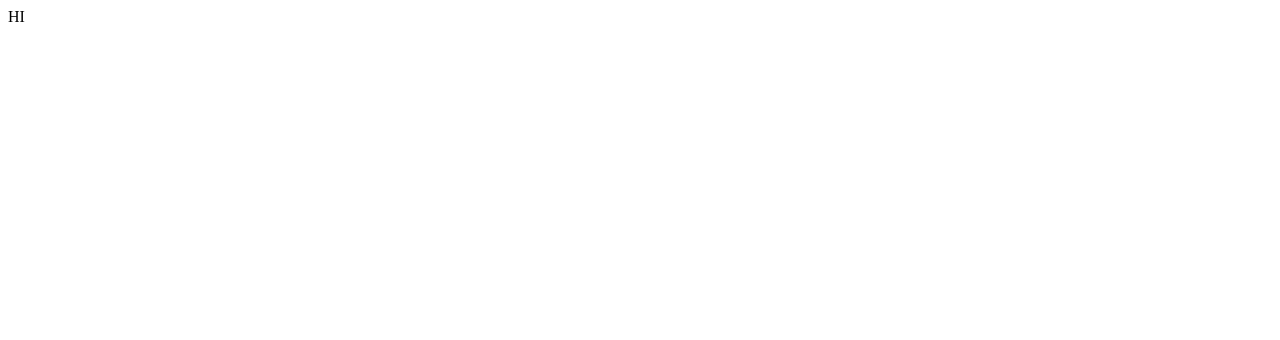
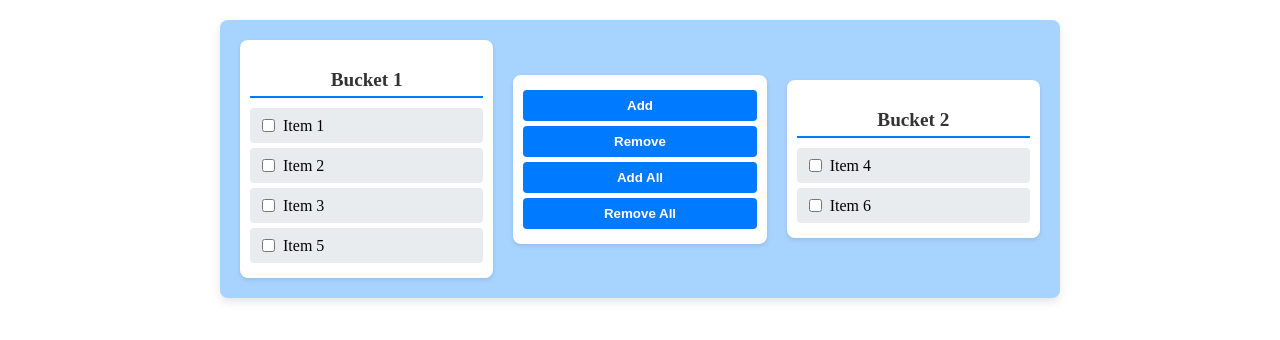
Before and after one commit to MarcusMathuram46/game-reactjs, a React (Vite) app: page / in a window 1280 px wide. Shown: the top 340 px of the page. Built offline with nearby package versions, Linux system fonts and the light colour scheme.

Commit message:
ElementTransfer Done

```diff
--- a/src/App.jsx
+++ b/src/App.jsx
@@ -11,8 +11,8 @@ function App() {
     <Router>
       <div>
         <Routes>
-          <Route path='/' element={<BoxSplit />}/>
-          <Route path='/element-transfer' element={<ElementTransfer />}/>
+          <Route path='/' element={<ElementTransfer />}/>
+          <Route path='/box-split' element={<BoxSplit />}/>
           <Route path='game' element={<Game />}/>
           <Route path='infinite-scroll' element={<InfiniteScroll />}/>
           <Route path='nested-list' element={<NestedList />}/>
--- a/src/components/ElementTransfer.jsx
+++ b/src/components/ElementTransfer.jsx
@@ -1,11 +1,91 @@
-import React from 'react'
-import "../styles/ElementTransfer.css"
+import React, { useState } from "react";
+import "../styles/ElementTransfer.css";
+
 function ElementTransfer() {
+  const [bucket1, setBucket1] = useState(["Item 1", "Item 2", "Item 3", "Item 5"]);
+  const [bucket2, setBucket2] = useState(["Item 4", "Item 6"]);
+  const [selectedItems, setSelectedItems] = useState({
+    bucket1: [],
+    bucket2: [],
+  });
+
+  const handleSelect = (bucket, item) => {
+    setSelectedItems((prevSelected) => {
+      const selected = prevSelected[bucket].includes(item)
+        ? prevSelected[bucket].filter((i) => i !== item)
+        : [...prevSelected[bucket], item];
+      return { ...prevSelected, [bucket]: selected };
+    });
+  };
+
+  const handleAdd = () => {
+    setBucket2([...bucket2, ...selectedItems.bucket1]);
+    setBucket1(bucket1.filter((item) => !selectedItems.bucket1.includes(item)));
+    setSelectedItems({ ...selectedItems, bucket1: [] });
+  };
+
+  const handleRemove = () => {
+    setBucket1([...bucket1, ...selectedItems.bucket2]);
+    setBucket2(bucket2.filter((item) => !selectedItems.bucket2.includes(item)));
+    setSelectedItems({ ...selectedItems, bucket2: [] });
+  };
+
+  const handleAddAll = () => {
+    setBucket2([...bucket2, ...bucket1]);
+    setBucket1([]);
+    setSelectedItems({ bucket1: [], bucket2: selectedItems.bucket2 });
+  };
+
+  const handleRemoveAll = () => {
+    setBucket1([...bucket1, ...bucket2]);
+    setBucket2([]);
+    setSelectedItems({ bucket1: selectedItems.bucket1, bucket2: [] });
+  };
+
   return (
-    <div>
-      How
+    <div className="container">
+      <div>
+        <h3>Bucket 1</h3>
+        <ul>
+          {bucket1.map((item) => (
+            <li key={item}>
+              <label>
+                <input
+                  type="checkbox"
+                  checked={selectedItems.bucket1.includes(item)}
+                  onChange={() => handleSelect("bucket1", item)}
+                />
+                {item}
+              </label>
+            </li>
+          ))}
+        </ul>
+      </div>
+      <div>
+        <button onClick={handleAdd}>Add</button>
+        <button onClick={handleRemove}>Remove</button>
+        <button onClick={handleAddAll}>Add All</button>
+        <button onClick={handleRemoveAll}>Remove All</button>
+      </div>
+      <div>
+        <h3>Bucket 2</h3>
+        <ul>
+          {bucket2.map((item) => (
+            <li key={item}>
+              <label>
+                <input
+                  type="checkbox"
+                  checked={selectedItems.bucket2.includes(item)}
+                  onChange={() => handleSelect("bucket2", item)}
+                />
+                {item}
+              </label>
+            </li>
+          ))}
+        </ul>
+      </div>
     </div>
-  )
+  );
 }
 
-export default ElementTransfer
+export default ElementTransfer;
--- a/src/styles/ElementTransfer.css
+++ b/src/styles/ElementTransfer.css
@@ -0,0 +1,97 @@
+/* General container styling */
+.container {
+  display: flex;
+  justify-content: space-around;
+  align-items: center;
+  padding: 20px;
+  background-color: #a7d3ff;
+  border-radius: 8px;
+  box-shadow: 0 4px 8px rgba(0, 0, 0, 0.1);
+  max-width: 800px;
+  margin: 20px auto;
+  gap: 20px;
+}
+
+/* Styling for each bucket */
+.container > div {
+  flex: 1;
+  text-align: center;
+  padding: 10px;
+  background-color: #ffffff;
+  border-radius: 8px;
+  box-shadow: 0 2px 4px rgba(0, 0, 0, 0.1);
+}
+
+/* Bucket headers */
+.container h3 {
+  font-size: 1.2rem;
+  color: #333;
+  margin-bottom: 10px;
+  border-bottom: 2px solid #007bff;
+  padding-bottom: 5px;
+}
+
+/* List items */
+ul {
+  list-style-type: none;
+  padding: 0;
+  margin: 0;
+}
+
+li {
+  display: flex;
+  align-items: center;
+  padding: 8px;
+  background-color: #e9ecef;
+  border-radius: 4px;
+  margin-bottom: 5px;
+}
+
+li label {
+  display: flex;
+  align-items: center;
+  width: 100%;
+}
+
+li input[type="checkbox"] {
+  margin-right: 8px;
+}
+
+/* Buttons styling */
+button {
+  display: block;
+  width: 100%;
+  padding: 8px 12px;
+  margin: 5px 0;
+  background-color: #007bff;
+  color: #ffffff;
+  border: none;
+  border-radius: 4px;
+  cursor: pointer;
+  font-weight: bold;
+  transition: background-color 0.3s ease;
+}
+
+button:hover {
+  background-color: #0056b3;
+}
+
+/* Responsive layout */
+@media (max-width: 768px) {
+  .container {
+    flex-direction: column;
+    padding: 10px;
+    max-width: 90%;
+  }
+
+  /* Smaller button styling */
+  button {
+    width: 80%;
+    margin: 5px auto;
+  }
+
+  /* Smaller list item styling */
+  li {
+    font-size: 0.9rem;
+  }
+}
```
